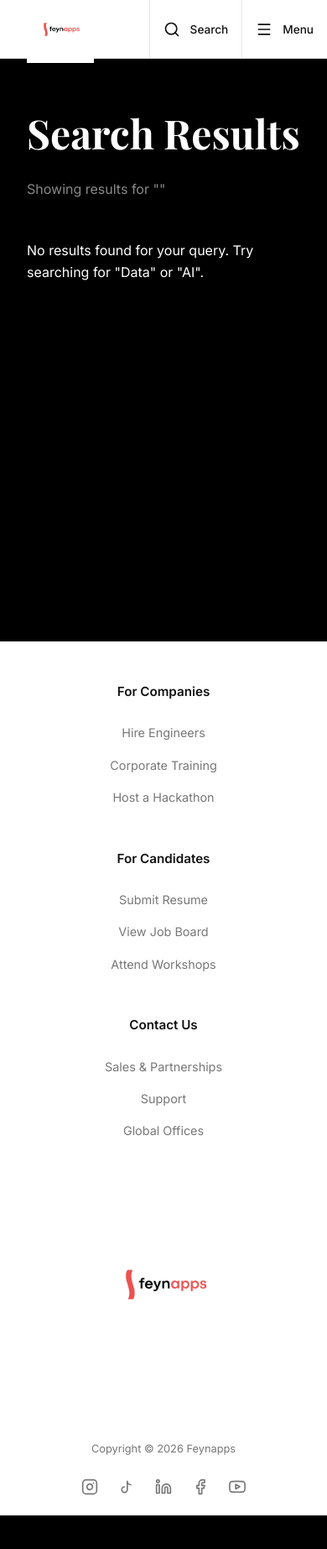
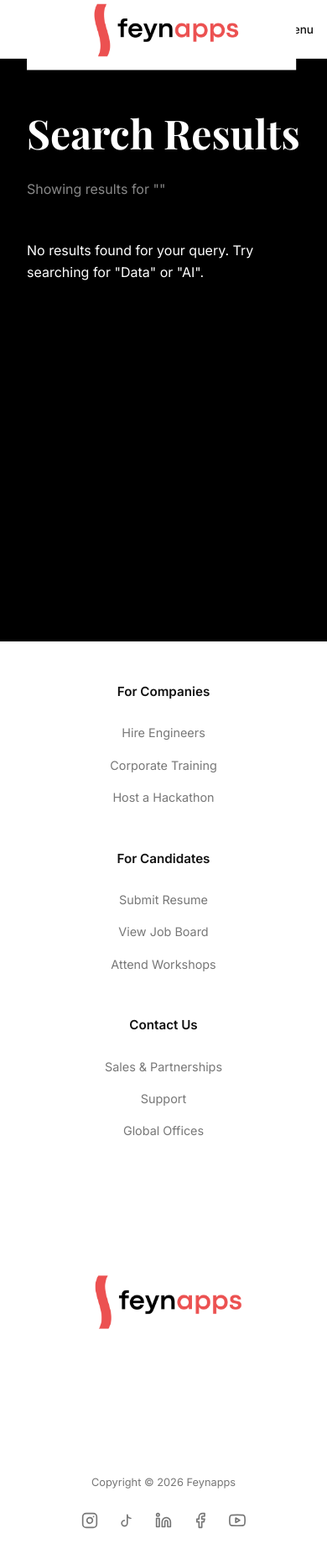
Before and after one commit to devsaurabhkashyap/data-science-academy, a React (Create React App) app: page /search in a window 390 px wide. Shown: the whole page at 84% size. Before the commit the page ends 1805 px from the top, so only its background shows below. Built offline with nearby package versions, Linux system fonts and the light colour scheme.

Commit message:
Fix Vercel build error (a11y warnings on social links)

```diff
--- a/src/components/Footer.css
+++ b/src/components/Footer.css
@@ -76,7 +76,7 @@
 }
 
 .footer-logo-img {
-  height: 280px;
+  height: 350px;
   max-width: 100%;
   object-fit: contain;
 }
@@ -129,6 +129,6 @@
     padding: 3rem 0 1.5rem 0;
   }
   .footer-logo-img {
-    height: 180px;
+    height: 220px;
   }
 }
--- a/src/components/Footer.js
+++ b/src/components/Footer.js
@@ -42,7 +42,7 @@ const Footer = () => {
         {/* Middle Section - Logo */}
         <div className="footer-logo-section">
           <Link to="/" className="footer-harvard-logo">
-            <img src="/feynapps-logo.png" alt="Feynapps" className="footer-logo-img" />
+            <img src="/feynapps-logo.png?v=2" alt="Feynapps" className="footer-logo-img" />
           </Link>
         </div>
 
--- a/src/components/Navbar.css
+++ b/src/components/Navbar.css
@@ -42,7 +42,7 @@
   height: 80px;
   max-width: 100%;
   object-fit: contain;
-  transform: scale(1.6);
+  transform: scale(2.2);
   transform-origin: left center;
 }
 
@@ -359,7 +359,8 @@
   }
   .nav-logo-img {
     height: 50px;
-    transform: scale(1.6);
+    transform: scale(2.2);
+    transform-origin: left center;
   }
   .nav-announcement {
     display: none;
--- a/src/components/Navbar.js
+++ b/src/components/Navbar.js
@@ -24,7 +24,7 @@ const Navbar = () => {
         <div className="nav-container">
           <div className="logo-section">
             <Link to="/" className="harvard-logo" onClick={() => { setIsMenuOpen(false); setIsSearchOpen(false); }}>
-              <img src="/feynapps-logo.png" alt="Feynapps" className="nav-logo-img" />
+              <img src="/feynapps-logo.png?v=2" alt="Feynapps" className="nav-logo-img" />
             </Link>
             {!isMenuOpen && !isSearchOpen && (
               <div className="nav-announcement">
```
Also changed, not shown: public/feynapps-logo.png.
